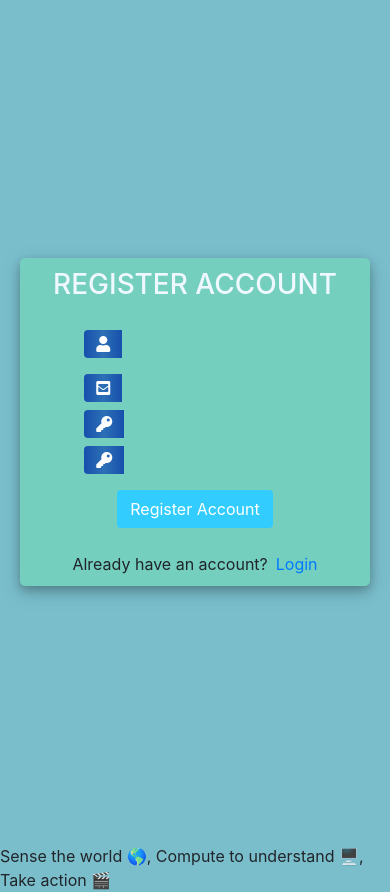
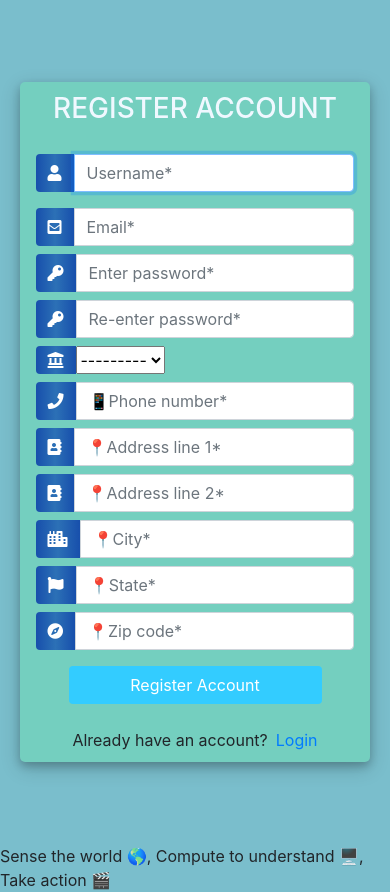
Before and after one commit to ClaytonAllenThompsonII/WebApp, a Django app: page /register/ in a window 390 px wide. Shown: the part 61-953 px from the top of the page. Run offline with Django 4.2, Linux system fonts and the light colour scheme; some libraries are stand-ins or nearby versions.

Commit message:
🔧🎨 Add new form fields into registration template in users in WebApp
- Add profile form fields into the user registration template for user data collection.
- Add form fields for group selection, phone number, address lines, city, state, and zip code to capture user information during registration.

```diff
--- a/users/templates/users/register.html
+++ b/users/templates/users/register.html
@@ -92,25 +92,74 @@
 							<div class="input-group-append">
 								<span class="input-group-text"><i class="fas fa-user"></i></span>
 							</div>
-							{{form.username}}
+							{{user_form.username}}
 						</div>
 						<div class="input-group mb-2">
 							<div class="input-group-append">
 								<span class="input-group-text"><i class="fas fa-envelope-square"></i></span>
 							</div>
-							{{form.email}}
+							{{user_form.email}}
 						</div>
 						<div class="input-group mb-2">
 							<div class="input-group-append">
 								<span class="input-group-text"><i class="fas fa-key"></i></span>
 							</div>
-							{{form.password1}}
+							{{user_form.password1}}
 						</div>
 						<div class="input-group mb-2">
 							<div class="input-group-append">
 								<span class="input-group-text"><i class="fas fa-key"></i></span>
 							</div>
-							{{form.password2}}
+							{{user_form.password2}}
+						</div>
+
+						<div class="input-group mb-2">
+							<div class="input-group-append">
+								<span class="input-group-text"><i class="fas fa-landmark"></i></span>
+							</div>
+							{{profile_form.group}}
+						</div>
+
+						<div class="input-group mb-2">
+							<div class="input-group-append">
+								<span class="input-group-text"><i class="fas fa-phone"></i></span>
+							</div>
+							{{profile_form.phone_number}}
+						</div>
+
+						<div class="input-group mb-2">
+							<div class="input-group-append">
+								<span class="input-group-text"><i class="fas fa-address-book"></i></span>
+							</div>
+							{{profile_form.address_line_1}}
+						</div>
+
+						<div class="input-group mb-2">
+							<div class="input-group-append">
+								<span class="input-group-text"><i class="fas fa-address-book"></i></span>
+							</div>
+							{{profile_form.address_line_2}}
+						</div>
+
+						<div class="input-group mb-2">
+							<div class="input-group-append">
+								<span class="input-group-text"><i class="fa fa-city"></i></span>
+							</div>
+							{{profile_form.city}}
+						</div>
+
+						<div class="input-group mb-2">
+							<div class="input-group-append">
+								<span class="input-group-text"><i class="fas fa-flag"></i></span>
+							</div>
+							{{profile_form.state}}
+						</div>
+
+						<div class="input-group mb-2">
+							<div class="input-group-append">
+								<span class="input-group-text"><i class="fas fa-compass"></i></span>
+							</div>
+							{{profile_form.zip_code}}
 						</div>
 
 				   		<div class="d-flex justify-content-center mt-3 login_container">
@@ -134,10 +183,17 @@
 
 		//Query All input fields
 		var form_fields = document.getElementsByTagName('input')
-		form_fields[1].placeholder='Username..';
-		form_fields[2].placeholder='Email..';
-		form_fields[3].placeholder='Enter password...';
-		form_fields[4].placeholder='Re-enter Password...';
+		form_fields[1].placeholder='Username*';
+		form_fields[2].placeholder='Email*';
+		form_fields[3].placeholder='Enter password*';
+		form_fields[4].placeholder='Re-enter password*';
+		form_fields[5].placeholder='📱Phone number*';
+		form_fields[6].placeholder='📍Address line 1*';
+		form_fields[7].placeholder='📍Address line 2*';
+		form_fields[8].placeholder='📍City*';
+		form_fields[9].placeholder='📍State*';
+		form_fields[10].placeholder='📍Zip code*';
+		form_fields[11].placeholder='📍State*';
 
 
 		for (var field in form_fields){
```
